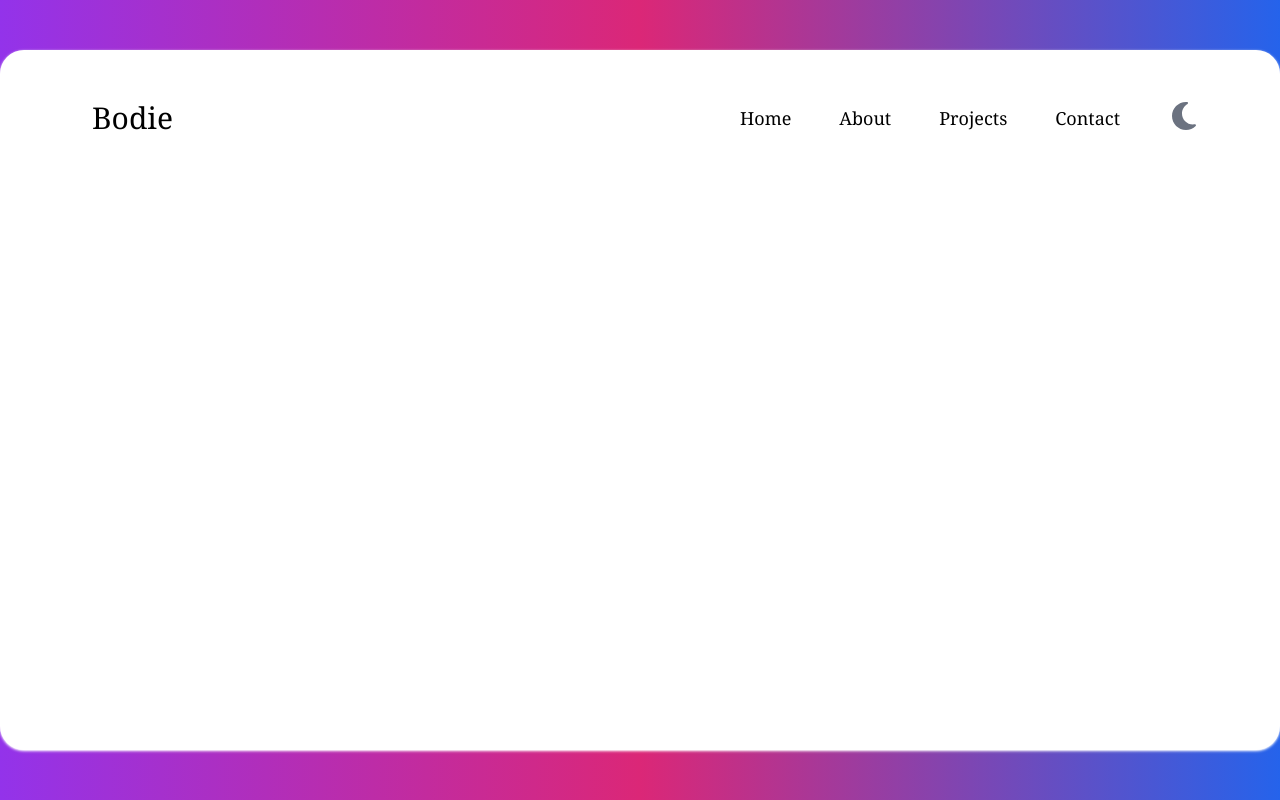
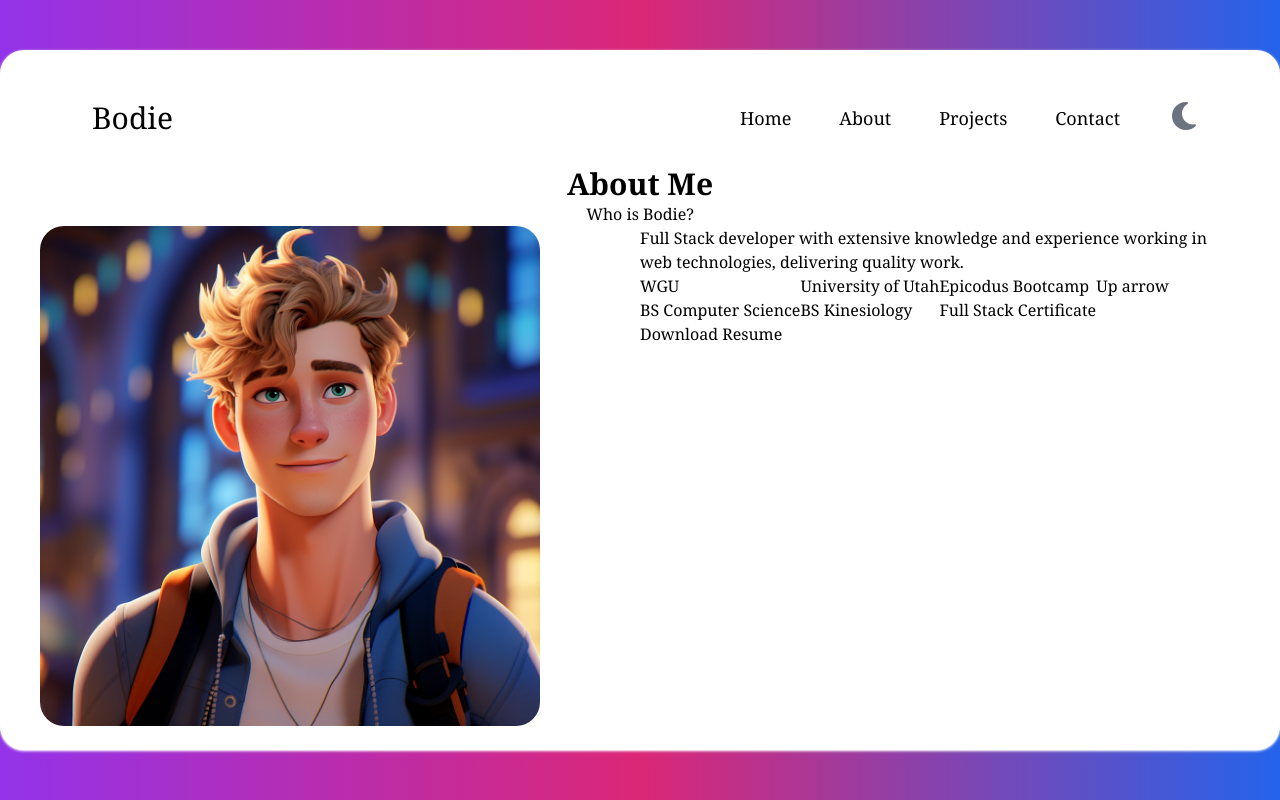
Before and after one commit to bodwood/Real-Portfolio, a Next.js app: page /about in a window 1280 px wide. Built offline with nearby package versions, Linux system fonts and the light colour scheme.

Commit message:
Add About Me page details.

```diff
--- a/app/about/page.tsx
+++ b/app/about/page.tsx
@@ -3,7 +3,7 @@ import Navbar from '../components/navbar';
 import { useState, useEffect } from 'react';
 import { useMediaQuery } from 'react-responsive';
 import Image from 'next/image';
-import '@/styles/about.css'
+import '@/styles/about.css';
 
 const AboutMe = () => {
   const [containerHeight, setContainerHeight] = useState(0);
@@ -36,7 +36,6 @@ const AboutMe = () => {
     setFadeIn(true);
   }, []);
 
-
   return (
     <div className={`flex items-center justify-center h-screen ${fadeIn ? 'fade-in' : ''}`}>
       <div
@@ -46,7 +45,49 @@ const AboutMe = () => {
         <>
           <Navbar />
         </>
+      <div className='w-full text-center'>
+        <h1 className='text-3xl font-bold'>About Me</h1>
+        <p>Who is Bodie?</p>
+      </div>
+        <div className='flex flex-col md:flex-row justify-center'>
+          <div className='w-1/2 h-1/2'>
+            <Image
+              src={'/images/bwood_portfolio_home.png'}
+              alt='Bodie Wood'
+              className='rounded-3xl'
+              width={500}
+              height={100}
+            />
+          </div>
+          <div className='w-1/2'>
+            <p>
+              Full Stack developer with extensive knowledge and experience working in web technologies, delivering
+              quality work.
+            </p>
+            <div className='flex flex-col md:flex-row'>
+              <div>
+                <h1>WGU</h1>
+                <p>BS Computer Science</p>
+              </div>
+              <div>
+                <h1>University of Utah</h1>
+                <p>BS Kinesiology</p>
+              </div>
+              <div>
+                <h1>Epicodus Bootcamp</h1>
+                <p>Full Stack Certificate</p>
+              </div>
+              <div>
+                <button>Up arrow</button>
+              </div>
+            </div>
+            <div>
+              <button>Download Resume</button>
+            </div>
+          </div>
+        </div>
 
+        <div className='w-full sm:pt-0 sm:h-1/2 md:w-5/6 md:h-3/4 md:pt-8 md:pt-16 pr-0 md:pr-24'></div>
       </div>
     </div>
   );
```
Also changed, not shown: 1 other file (tests, documents, lock files or other folders).
